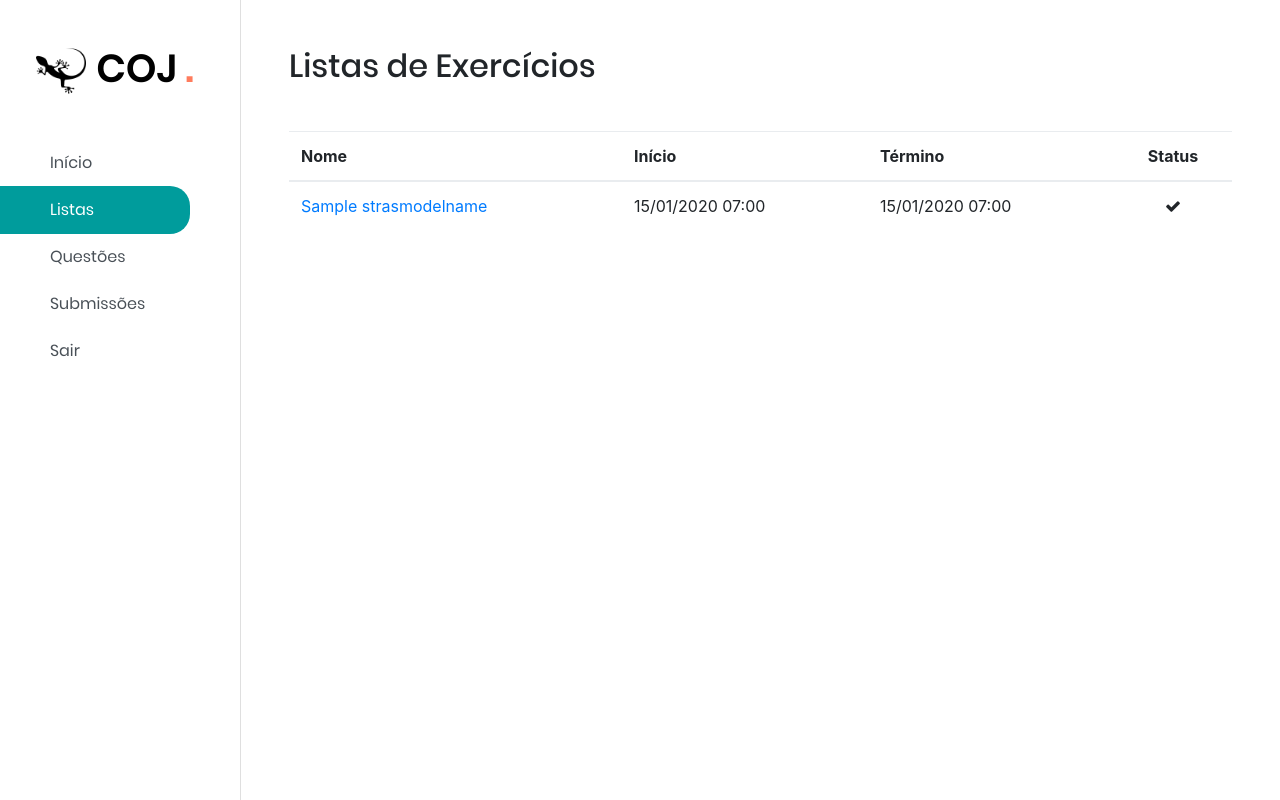
After one commit to GeovanaRamos/calango-online-judge, a Django app: page /applications/ in a window 1280 px wide. The commit adds this page. Run offline with Django 3.2, Linux system fonts and the light colour scheme; a user stored in the database is signed in; tables that the repository leaves empty hold one stand-in row (values such as "Sample post"); some libraries are stand-ins or nearby versions.

Commit message:
Creating question application's view, template and styles

```diff
--- a/judge/urls.py
+++ b/judge/urls.py
@@ -1,6 +1,8 @@
 from django.urls import path
 from django.views.generic import TemplateView
+from judge import views
 
 urlpatterns = [
-    path('', TemplateView.as_view(template_name='judge/home.html'))
+    path('', TemplateView.as_view(template_name='judge/home.html'), name='home'),
+    path('applications/', views.QuestionListApplicationList.as_view(), name='question_list_application_list')
 ]
--- a/judge/views.py
+++ b/judge/views.py
@@ -1,3 +1,20 @@
-from django.shortcuts import render
+from django.views.generic import ListView
+from judge import models
 
-# Create your views here.
+
+class QuestionListApplicationList(ListView):
+    model = models.QuestionListApplication
+    template_name = 'judge/question_list_application_list.html'
+
+    def get_queryset(self):
+        return models.QuestionListApplication.objects.filter(
+            course_class__in=self.request.user.get_classes())
+
+    def get_context_data(self, *, object_list=None, **kwargs):
+        data = super(QuestionListApplicationList, self).get_context_data(**kwargs)
+
+        if hasattr(self.request.user, 'student'):
+            for application in data['object_list']:
+                application.concluded = application.student_has_concluded(self.request.user.student)
+
+        return data
--- a/static/core/css/base.css
+++ b/static/core/css/base.css
@@ -28,13 +28,9 @@
 
 .logo {
   display: block;
-  font-family: Poppins-SemiBold;
+  font-family: Poppins-SemiBold, serif;
   font-size: 39px;
   color: var(--secondary);
   line-height: 1.2;
   text-align: center;
 }
-
-.active {
-  background-color: var(--primary) !important;
-}
--- a/static/judge/css/base.css
+++ b/static/judge/css/base.css
@@ -1,3 +1,6 @@
+
+/* ----------- SIDEBAR -----------------*/
+
 #wrapper {
     overflow-x: hidden;
 }
@@ -10,6 +13,7 @@
     -o-transition: margin .25s ease-out;
     transition: margin .25s ease-out;
     border-right: 1px solid rgba(0,0,0,.125);
+    font-family: Poppins-Regular, sans-serif;
 }
 
 #sidebar-wrapper .sidebar-heading {
@@ -76,3 +80,13 @@
 #sidebar-wrapper .list-group {
     padding-right: 50px;
 }
+
+.active {
+  background-color: var(--primary) !important;
+}
+
+/* ----------- GENERAL STYLING --------*/
+
+h1, h2, h3, h4, h5, h6 {
+    font-family: Poppins-Medium, sans-serif;
+}
--- a/templates/judge/base.html
+++ b/templates/judge/base.html
@@ -31,11 +31,15 @@
           COJ <span style="color: #FF7C5D">.</span>
     </span>
     <div class="list-group list-group-flush sticky-top position-fixed">
-      <a href="#" class="list-group-item list-group-item-action active">Início</a>
-      <a href="{% url 'question_list_application_list' %}" class="list-group-item list-group-item-action">Listas</a>
-      <a href="#" class="list-group-item list-group-item-action">Questões</a>
-      <a href="#" class="list-group-item list-group-item-action">Submissões</a>
-      <a href="#" class="list-group-item list-group-item-action">Sair</a>
+      {% block nav_1 %}
+        <a href="{% url 'home' %}" class="list-group-item list-group-item-action">Início</a>
+      {% endblock %}
+      {% block nav_2 %}
+        <a href="{% url 'question_list_application_list' %}" class="list-group-item list-group-item-action">Listas</a>
+      {% endblock %}
+      {% block nav_3 %}<a href="#" class="list-group-item list-group-item-action">Questões</a>{% endblock %}
+      {% block nav_4 %}<a href="#" class="list-group-item list-group-item-action">Submissões</a>{% endblock %}
+      {% block nav_5 %}<a href="#" class="list-group-item list-group-item-action">Sair</a>{% endblock %}
     </div>
   </div>
   <!-- /#sidebar-wrapper -->
--- a/templates/judge/home.html
+++ b/templates/judge/home.html
@@ -0,0 +1,6 @@
+{% extends "judge/base.html" %}
+
+{% block nav_1 %}<a href="#" class="list-group-item list-group-item-action active">Início</a>{% endblock %}
+
+{% block content %}
+{% endblock %}
--- /dev/null
+++ b/templates/judge/question_list_application_list.html
@@ -0,0 +1,42 @@
+{% extends "judge/base.html" %}
+
+{% block nav_2 %}<a href="#" class="list-group-item list-group-item-action active">Listas</a>{% endblock %}
+
+{% block content %}
+
+  {# {% if user.professor %}#}
+  {#    <a class="ml-3 btn btn-primary float-right" style="width: 150px" href="#">Criar Lista</a>#}
+  {#    <a class="mr-3 btn btn-primary float-right" style="width: 150px" href="#">Agendar Lista</a>#}
+  {# {% endif %}#}
+
+  <h2 class="mb-5">Listas de Exercícios</h2>
+  <div class="table-responsive">
+    <table class="table">
+
+      <thead>
+      <tr>
+        <th>Nome</th>
+        <th>Início</th>
+        <th>Término</th>
+        <th class="text-center">Status</th>
+      </tr>
+      </thead>
+
+      <tbody>
+      {% for object in object_list %}
+        <tr>
+          <td><a href="#">{{ object.name }}</a></td>
+          <td>{{ object.start_date|date:'d/m/Y H:s' }}</td>
+          <td>{{ object.due_date|date:'d/m/Y H:s' }}</td>
+          <td class="text-center">
+            {% if object.concluded %}<i class="fa fa-check" title="Concluída"></i>
+            {% else %}<i class="fa fa-window-minimize" title="Não concluída"></i>
+            {% endif %}
+          </td>
+        </tr>
+      {% endfor %}
+      </tbody>
+
+    </table>
+  </div>
+{% endblock content %}
```
